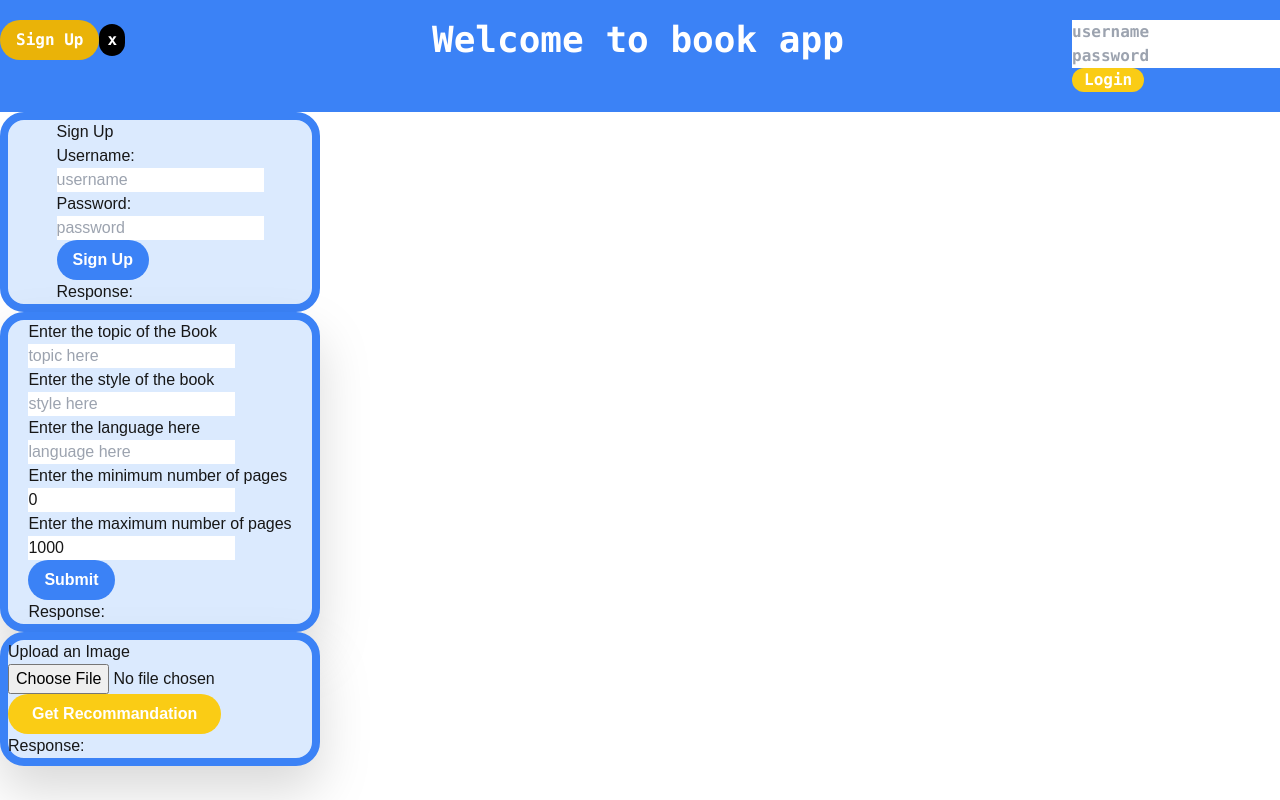
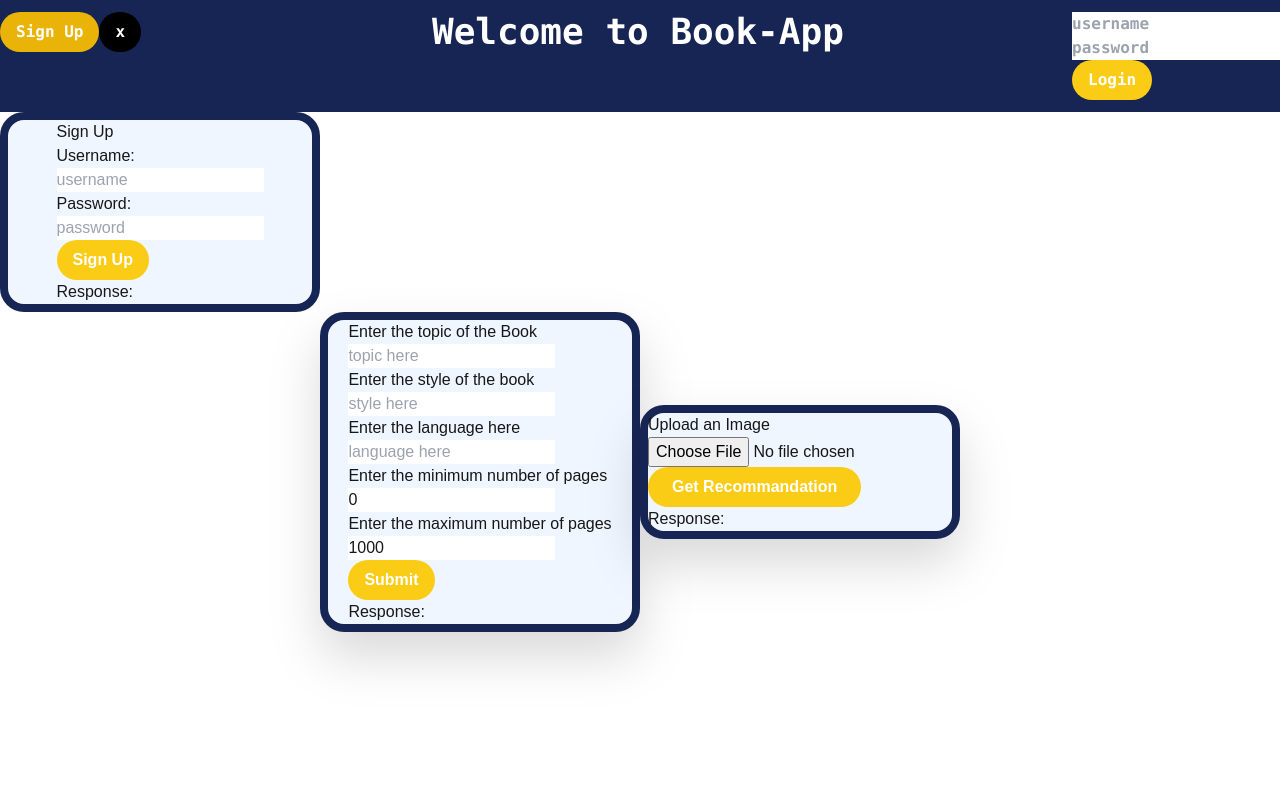
Before and after one commit to Hackathon-Book-App/book-app, a Next.js app in the folder frontend/: page / in a window 1280 px wide. Both pictures are taken after a click on the button "Sign Up". Built offline with nearby package versions, Linux system fonts and the light colour scheme.

Commit message:
modify the style of frontend

```diff
--- a/frontend/app/components/get_image.tsx
+++ b/frontend/app/components/get_image.tsx
@@ -37,8 +37,8 @@ export default function UploadImage() {
     }
 
     return (
-        <div className="w-30 drop-shadow-2xl border-blue-500
-                        rounded-3xl border-8 bg-blue-100 h-auto w-80
+        <div className="w-30 drop-shadow-2xl border-blue-950
+                        rounded-3xl border-8 bg-blue-50 h-auto w-80
                         flex items-center justify-center">
             <form onSubmit={handleImageSubmit}>
                 <h2>Upload an Image</h2>
--- a/frontend/app/components/header.tsx
+++ b/frontend/app/components/header.tsx
@@ -6,22 +6,22 @@ import SignUp from "./sign_up"
 
 export default function Header(){
 
-    const [page,setPage]=useState("SinUp")
+    const [page,setPage]=useState("")
 
     return (
         <>
-            <div className="bg-blue-500 font-mono font-bold grid grid-cols-3 content-center gap-4  w-full
+            <div className="bg-blue-950 font-mono font-bold grid grid-cols-3 content-center gap-4  w-full
                            text-white h-28">
                 <div>
                     <button className="bg-yellow-500 hover:bg-blue-700 text-white
                                         border-radius font-bold py-2 px-4 rounded-full"
                                         onClick={()=>setPage("SignUp")} >Sign Up</button>
                     <button className="bg-black hover:bg-gray-500 text-white
-                                        border-radius font-bold py-1 px-2 rounded-full"
+                                        border-radius font-bold py-2 px-4   rounded-full"
                                         onClick={()=>setPage("")} >x</button>
                 </div>
                 <div>
-                    <h1 className="text-4xl ">Welcome to book app</h1>
+                    <h1 className="text-4xl ">Welcome to Book-App</h1>
                 </div>
                 <Login/>
             </div>
--- a/frontend/app/components/login.tsx
+++ b/frontend/app/components/login.tsx
@@ -46,7 +46,7 @@ export default function Login(){
             localStorage.setItem('Token Type:',tokenType)
 
             setIsLogged({
-                message:'yupi yupi yey merge loginu beei'
+                message:'You are logged'
             })
      })
         .catch(error => setIsLogged({message:error.toString()}))
@@ -63,7 +63,7 @@ export default function Login(){
                     onChange={handleUsernameChange}/>
                 <input type="password" placeholder='password'
                     onChange={handlePasswordChange}/>
-                <button className='bg-yellow-400 px-3 rounded-full text-white'
+                <button className='bg-yellow-400 px-4 py-2 rounded-full text-white'
                     type="submit">Login</button>
                 <p>{is_logged.message}</p>
             </form>
--- a/frontend/app/components/search_books.tsx
+++ b/frontend/app/components/search_books.tsx
@@ -11,7 +11,7 @@ export default function SearchBooks(){
         fetch('http://localhost:8000/',{
           method:'POST',
           headers:{"content-type":"application/json",
-                    'Authorization':'${tokenType} ${accessToken}'
+                    'Authorization':tokenType??""+accessToken??""
           },
           body: JSON.stringify(book_properties),
         }).then(response => response.json())
@@ -63,8 +63,8 @@ export default function SearchBooks(){
     }
 
     return(
-        <div className="w-30 drop-shadow-2xl border-blue-500
-                        rounded-3xl border-8 bg-blue-100 h-auto w-80
+        <div className="w-30 drop-shadow-2xl border-blue-950
+                        rounded-3xl border-8 bg-blue-50 h-auto w-80
                         flex items-center justify-center">
             <form  onSubmit={onSubmit} >
                 <p >Enter the topic of the Book </p>
@@ -87,7 +87,7 @@ export default function SearchBooks(){
                 <input type="text" defaultValue="1000"
                     onChange={handleOnMaxChange}/>
                 <p> </p>
-                <button className="bg-blue-500 hover:bg-blue-700 text-white
+                <button className="bg-yellow-400 hover:bg-blue-700 text-white
                     border-radius font-bold py-2 px-4 rounded-full"
                     type='submit'>Submit</button>
                 <p>Response: {recomandation.message}</p>
--- a/frontend/app/components/sign_up.tsx
+++ b/frontend/app/components/sign_up.tsx
@@ -8,6 +8,7 @@ export default function SignIn(){
         const urlencoded=new URLSearchParams
         urlencoded.append("username",user_data.username)
         urlencoded.append("password",user_data.password)
+        console.log(user_data.password)
 
 
         fetch('http://localhost:8000/signup',{
@@ -22,7 +23,7 @@ export default function SignIn(){
         })
         .then(data =>{
             setSignUpRespone({
-                message_from_db:"ti ai facut cont beei"
+                message_from_db:"SignUp succesfully"
             })
         })
         .catch(error => setSignUpRespone({message_from_db:error.toString()}))
@@ -70,7 +71,7 @@ export default function SignIn(){
     }
 
     return(
-        <div className="border-blue-500 bg-blue-100 border-8 rounded-3xl flex items-center justify-center
+        <div className="border-blue-950 bg-blue-50 border-8 rounded-3xl flex items-center justify-center
                             w-80 h-auto">
             <form onSubmit={onUserDataSubmit}>
                 <h1>Sign Up</h1>
@@ -94,7 +95,7 @@ export default function SignIn(){
                     onChange={handlePasswordChange}/>
 
                 <p> </p>
-                <button className="bg-blue-500 hover:bg-blue-700 text-white
+                <button className="bg-yellow-400 hover:bg-blue-700 text-white
                         border-radius font-bold py-2 px-4 rounded-full"
                         type="submit">Sign Up
                 </button>
--- a/frontend/app/page.tsx
+++ b/frontend/app/page.tsx
@@ -6,11 +6,15 @@ import GetImage from "./components/get_image";
 export default function Home() {
     return(
         <>
+
             <Header/>
 
-            <SearchBooks/>
+            <div className="flex items-center justify-center">
+                <SearchBooks/>
 
-            <GetImage/>
+                <GetImage/>
+            </div>
         </>
+
     )
 }
```
